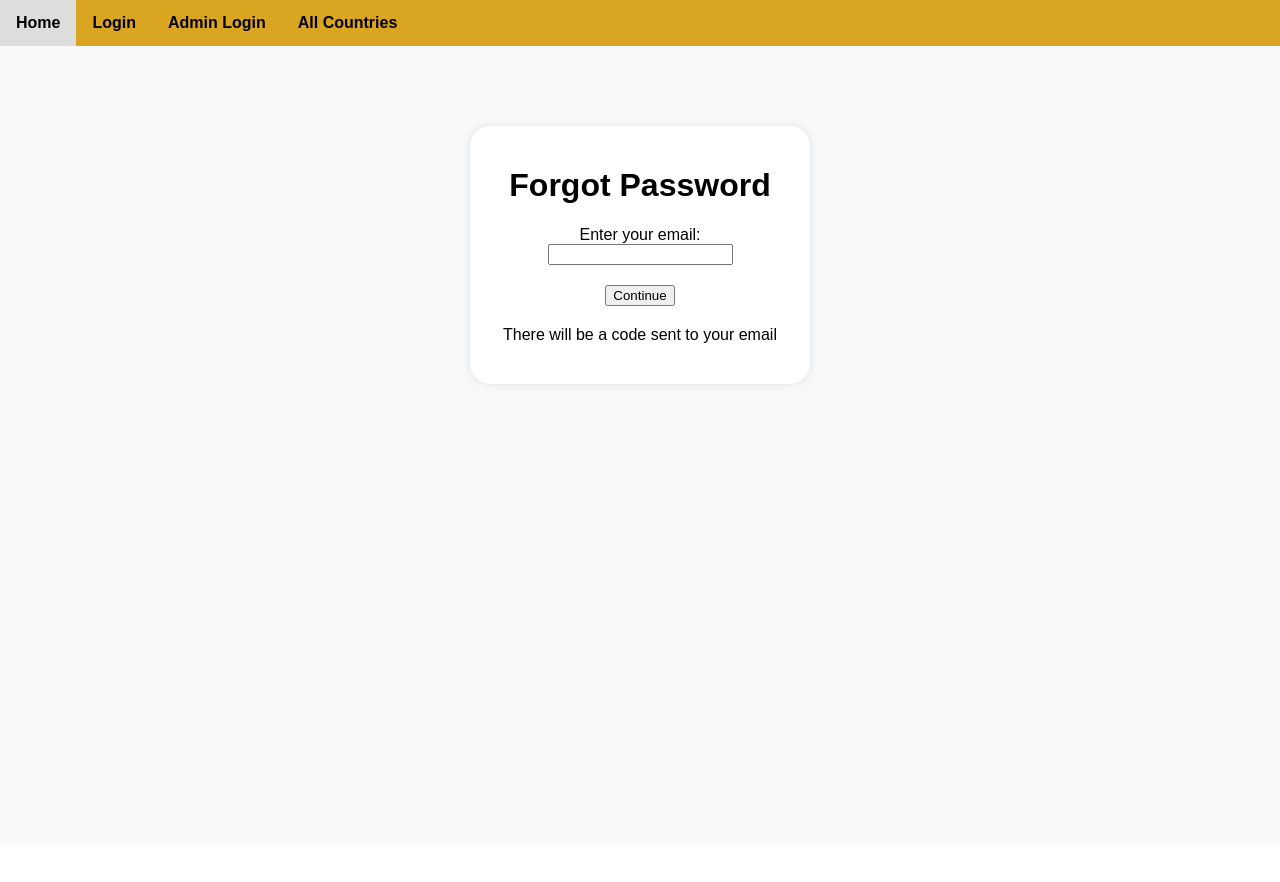
After one commit to Aycelenk/Traveling-Website-Honeypot, a Flask app: page /forget_password_email in a window 1280 px wide. The commit adds this page. Run offline with Flask 3, Linux system fonts and the light colour scheme.

Commit message:
forget password

```diff
--- a/CS437-assignment1/app2.py
+++ b/CS437-assignment1/app2.py
@@ -37,7 +37,8 @@ mail = Mail(app)
 # MongoDB Configuration
 app.config[
     "MONGO_URI"
-] = "mongodb+srv://<username>:<password>@cluster0.6ofoijn.mongodb.net/task4?retryWrites=true&w=majority"  # MODIFY THIS!!! You can use the link that I sent you separately
+] = "mongodb+srv://aycelen:aycelen123@cluster0.6ofoijn.mongodb.net/?retryWrites=true&w=majority"
+# MODIFY THIS!!! You can use the link that I sent you separately
 mongo = PyMongo(app)
 
 
--- a/CS437-assignment1/templates/admin_login.html
+++ b/CS437-assignment1/templates/admin_login.html
@@ -85,6 +85,7 @@
                 <input type="text" id="captcha" name="captcha" required>
 
                 <button type="submit">Login</button>
+                <a style="margin-top:10px;" href="{{ url_for('forget_password_email') }}">Forgot Password?</a>
             </form>
         </div>
     </div>
--- /dev/null
+++ b/CS437-assignment1/templates/forget_password_email.html
@@ -0,0 +1,66 @@
+{% extends 'base.html' %}
+{% block content %}
+
+<!DOCTYPE html>
+<html>
+<head>
+    <title>Forgot Password - Enter Email</title>
+    <style>
+        .page {
+            display: flex;
+            justify-content: center;
+            align-items: flex-start;
+            height: 100vh;
+            background-color: #f8f9fa;
+            background-size: cover;
+            background-position: center;
+        }
+        .container {
+            background-color: #fff;
+            box-shadow: 0 0 10px rgba(0, 0, 0, 0.1);
+            padding: 20px;
+            width: 300px;
+            text-align: center;
+            justify-content: center;
+            align-items: flex-start;
+            border-radius: 20px;
+            margin-top: 80px;
+        }
+        .form-group {
+            margin-bottom: 20px;
+        }
+    </style>
+</head>
+<body>
+    <div class="page">
+        <div class="container">
+            <h1>Forgot Password</h1>
+            {% with messages = get_flashed_messages() %}
+                {% if messages %}
+                    <ul>
+                    {% for message in messages %}
+                        <li>{{ message }}</li>
+                    {% endfor %}
+                    </ul>
+                {% endif %}
+            {% endwith %}
+
+            <form method="POST" action="{{ url_for('forget_password_email') }}">
+                {{ form.hidden_tag() }}
+                <div class="form-group">
+                    <label for="email">Enter your email:</label>
+                    {{ form.email }}
+                </div>
+                <div class="form-group">
+                    <button type="submit">Continue</button>
+                </div>
+                <div class="form-group">
+                    <p>There will be a code sent to your email</p>
+                </div>
+            </form>
+        </div>
+    </div>
+</body>
+</html>
+
+{% endblock %}
--- a/CS437-assignment1/templates/login.html
+++ b/CS437-assignment1/templates/login.html
@@ -87,6 +87,8 @@
                 <input type="text" id="captcha" name="captcha" required>
 
                 <button type="submit">Login</button>
+                <a style="margin-top:10px;" href="{{ url_for('forget_password_email') }}">Forgot Password?</a>
+
             </form>
         </div>
     </div>
--- a/CS437-assignment1/templates/navbar.html
+++ b/CS437-assignment1/templates/navbar.html
@@ -4,7 +4,7 @@
     <meta charset="UTF-8">
     <meta http-equiv="X-UA-Compatible" content="IE=edge">
     <meta name="viewport" content="width=device-width, initial-scale=1.0">
-    <title>Navbar</title>
+
     <style>
         body {
             margin: 0;
@@ -36,7 +36,7 @@
 <div class="navbar">
     <a href="/home">Home</a>
     <a href="/login">Login</a>
-    <a href="/admin">Admin Login</a>
+    <a href="/admins/login">Admin Login</a>
     <a href="/all_countries">All Countries</a>
 
 </div>
```
Also changed, not shown: CS437-assignment1/templates/forget_password_code.html (added, +64 -0 lines).
